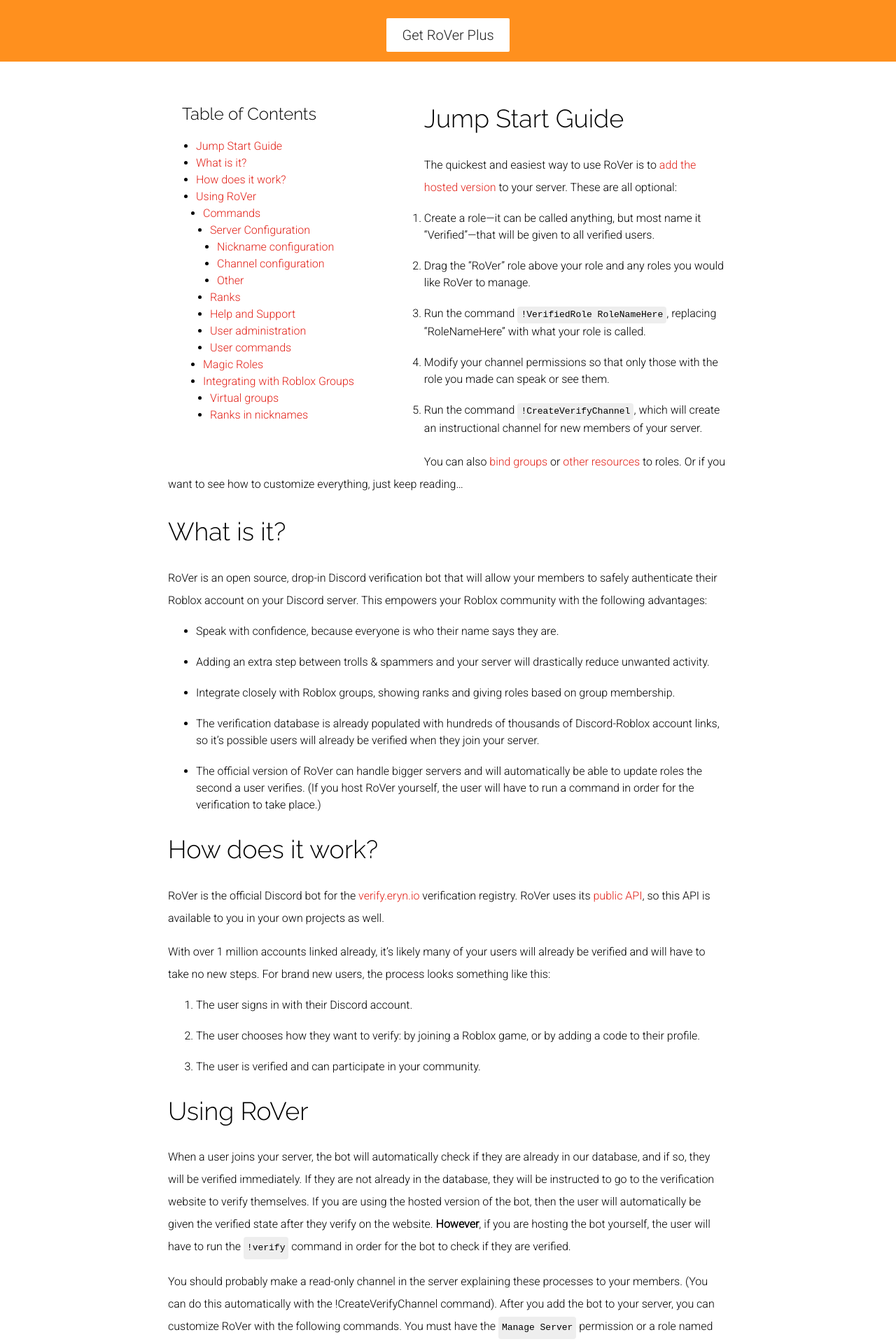
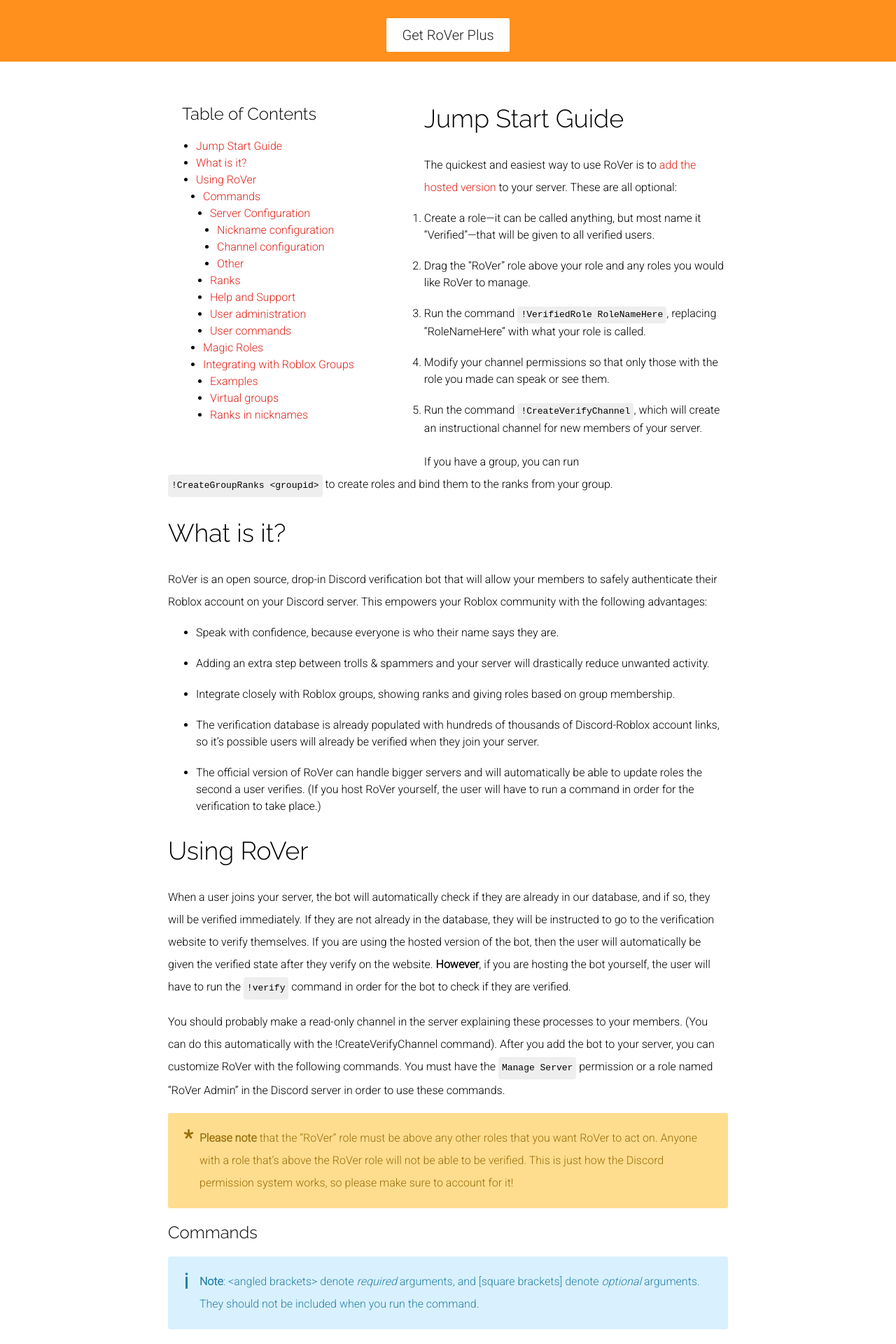
Before and after one commit to evaera/RoVer, a Jekyll site: the page built from index.md, in a window 1280 px wide. Shown: the part 1452-3372 px from the top of the page at 70% size. Built offline with Jekyll 4.4.1, drawn with Linux system fonts in a browser that asks for light colours; nearby versions of some CDN libraries; our own code applies the rules of GitHub Pages for plain Markdown files; some of the changed text lies outside the part shown.

Commit message:
update readme

```diff
--- a/css/style.scss
+++ b/css/style.scss
@@ -251,3 +251,47 @@
 #what-is-it {
     clear: both;
 }
+
+%info-box {
+    display: block;
+    padding: 20px 30px;
+    padding-left: 45px;
+    border-radius: 3px;
+
+    &::before {
+      font-weight: bold;
+      font-size: 30px;
+      position: absolute;
+      margin-left: -22.5px;
+    }
+  }
+
+  .alert {
+    @extend %info-box;
+    background: #ffdad9;
+    color: #a52926;
+
+    &::before {
+      content: "!";
+    }
+  }
+
+  .info {
+    @extend %info-box;
+    background: #d9f1ff;
+    color: #2681a5;
+
+    &::before {
+      content: "i";
+    }
+  }
+
+  .warn {
+    @extend %info-box;
+    background: #ffdd8f;
+    color: #9a6f0b;
+
+    &::before {
+      content: "*";
+    }
+  }
--- a/index.md
+++ b/index.md
@@ -10,7 +10,7 @@
 4. Modify your channel permissions so that only those with the role you made can speak or see them.
 5. Run the command `!CreateVerifyChannel`, which will create an instructional channel for new members of your server.
 
-You can also [bind groups](#integrating-with-roblox-groups) or [other resources](#virtual-groups) to roles. Or if you want to see how to customize everything, just keep reading...
+If you have a group, you can run `!CreateGroupRanks <groupid>` to create roles and bind them to the ranks from your group.
 
 # What is it?
 
@@ -22,25 +22,16 @@
 - The verification database is already populated with hundreds of thousands of Discord-Roblox account links, so it's possible users will already be verified when they join your server.
 - The official version of RoVer can handle bigger servers and will automatically be able to update roles the second a user verifies. (If you host RoVer yourself, the user will have to run a command in order for the verification to take place.)
 
-# How does it work?
-
-RoVer is the official Discord bot for the [verify.eryn.io](https://verify.eryn.io) verification registry. RoVer uses its [public API](https://verify.eryn.io/api), so this API is available to you in your own projects as well.
-
-With over 1 million accounts linked already, it's likely many of your users will already be verified and will have to take no new steps. For brand new users, the process looks something like this:
-1. The user signs in with their Discord account.
-2. The user chooses how they want to verify: by joining a Roblox game, or by adding a code to their profile.
-3. The user is verified and can participate in your community.
-
 # Using RoVer
 
 When a user joins your server, the bot will automatically check if they are already in our database, and if so, they will be verified immediately. If they are not already in the database, they will be instructed to go to the verification website to verify themselves. If you are using the hosted version of the bot, then the user will automatically be given the verified state after they verify on the website. **However**, if you are hosting the bot yourself, the user will have to run the `!verify` command in order for the bot to check if they are verified.
 
 You should probably make a read-only channel in the server explaining these processes to your members. (You can do this automatically with the !CreateVerifyChannel command). After you add the bot to your server, you can customize RoVer with the following commands. You must have the `Manage Server` permission or a role named "RoVer Admin" in the Discord server in order to use these commands.
 
-**Please note** that the "RoVer" role must be above any other roles that you want RoVer to act on. Anyone with a role that's above the RoVer role will not be able to be verified. This is just how the Discord permission system works, so please make sure to account for it!
+<span class="warn">**Please note** that the "RoVer" role must be above any other roles that you want RoVer to act on. Anyone with a role that's above the RoVer role will not be able to be verified. This is just how the Discord permission system works, so please make sure to account for it!</span>
 
 ## Commands
-**Note**: &lt;angled brackets&gt; denote *required* arguments, and [square brackets] denote *optional* arguments. They should not be included when you run the command.
+<span class="info">**Note**: &lt;angled brackets&gt; denote *required* arguments, and [square brackets] denote *optional* arguments. They should not be included when you run the command.</span>
 
 You can run any of the commands that have all optional arguments by themselves to set them back to their default state.
 ### Server Configuration
@@ -103,21 +94,21 @@
      - You can also bind the rank `0` to bind rank for people who are *not* in the group.
   - If the user meets the requirements for *any* of the groups, they will be considered to have the role.
 
-See more examples below:
+### Examples
 
-**Note**: You need to put the Discord role name in quotation marks if it has spaces. If you don't do this you will get unexpected results.
+<span class="warn">**Note**: You need to put the Discord role name in quotation marks if it has spaces. If you don't do this you will get unexpected results.</span>
 
 - Use the following command to set up giving a role to all members of a group:
 
-  `!Bind "Group Member" 372372` where `372372` is your *group id* and `Group Member` is the *Discord role name*
+  `!Bind "Group Member" 372372`
 
 - Use the following command to set up giving a role to members of a certain rank in a group:
 
-  `!Bind "Group Owner" 372372:255` where `372372` is your *group id*, `255` is the *group roleset rank* (the number on the Roblox group configure page, not the role name) and `Group Owner` is the *Discord role name*
+  `!Bind "Group Owner" 372372:255`
 
 - Use the following command to set up giving a role to members of a **certain range** of rank in a group:
 
-  `!Bind "High Rank" 372372:200-254` where `372372` is your *group id*, `200-254` is a range of numbers corresponding to the *group roleset rank* (the number on the Roblox group configure page, not the role name) and `High Rank` is the *Discord role name*
+  `!Bind "High Rank" 372372:200-254`
 
 - Use the following command to set up giving a role to a specific set of ranks in a group:
 
@@ -130,10 +121,6 @@
 - Use the following command to unbind a role from a group:
 
   `!Unbind Group Member` where `Group Member` is the *Discord role name*
-
-- Use the following command to unbind all roles from groups in your server:
-
-  `!UnbindAll`
 
 ### Virtual groups
 
@@ -159,11 +146,11 @@
 
 To create a role for all members of the dev forum in your server, use the following command:
 
-`!Bind DevForumMember DevForum`, where `DevForum` is the *Virtual Group* and `DevForum Member` is the *Discord role name*
+`!Bind DevForumMember DevForum`
 
 To create a role for all members who own a specific asset, use the following command:
 
-`!Bind Winner Asset:424242`, where `Asset` is the *Virtual Group*, `Winner` is the *Discord role name*, and `424242` is the *asset id*
+`!Bind Winner Asset:424242`
 
 To create a role for all members who own at least one of two assets, use the following command:
 
```
